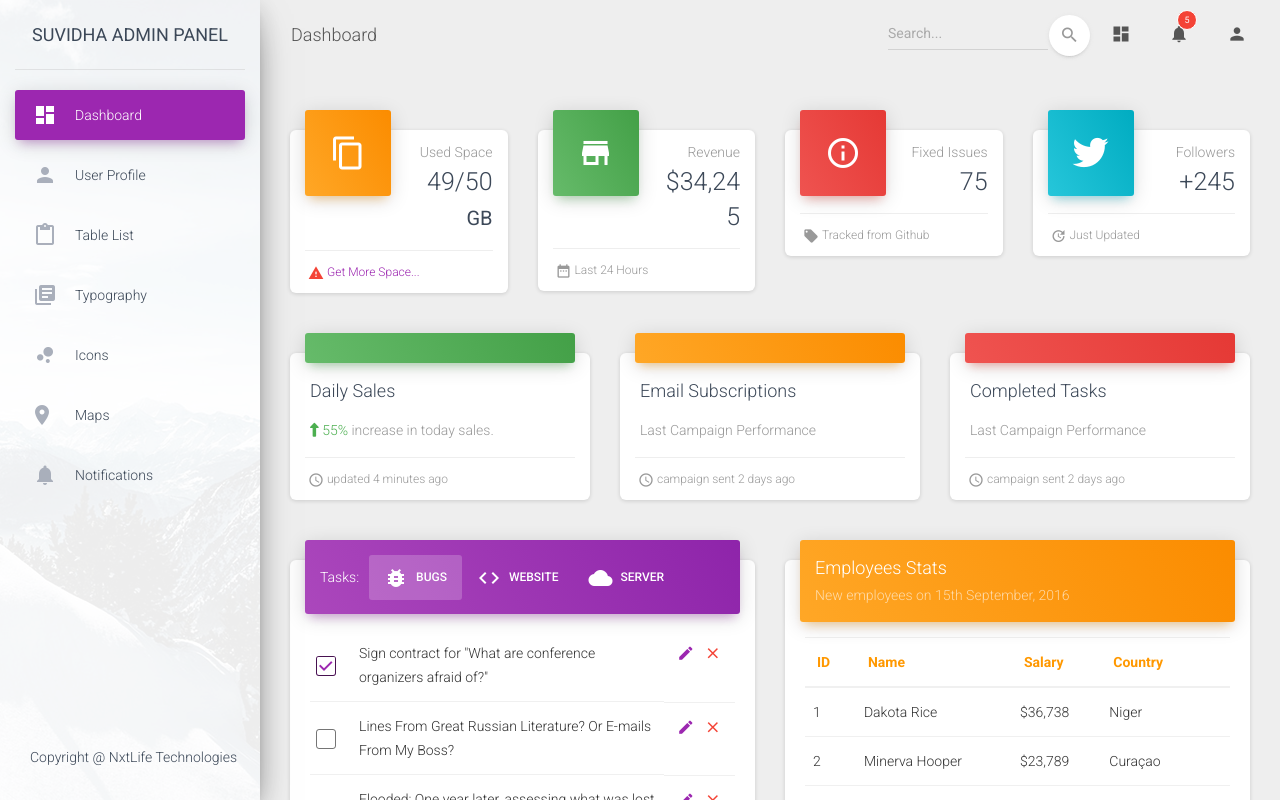
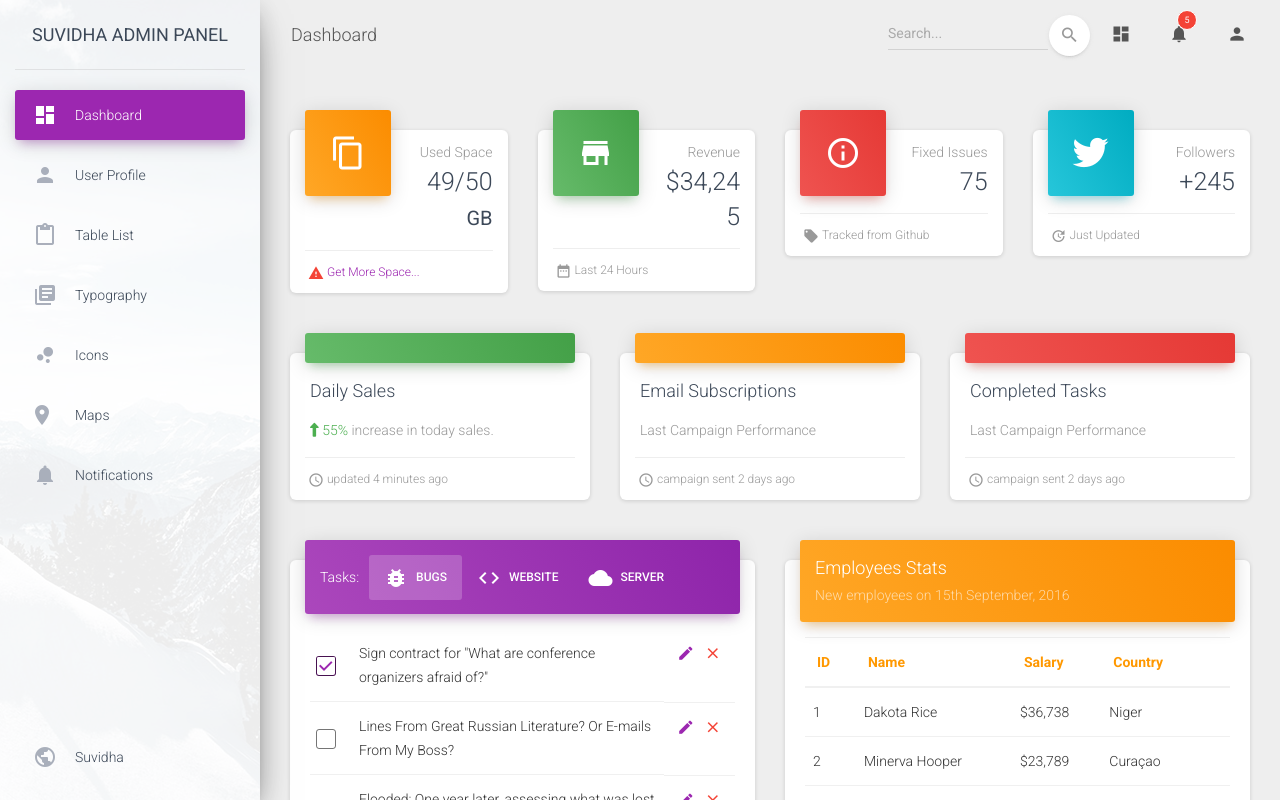
Before and after one commit to akash-gupta-146/suvidha-admin-panel, an Angular app: page / in a window 1280 px wide. Shown: the top 800 px of the page. Built offline with nearby package versions, Linux system fonts and the light colour scheme.

Commit message:
Changed side bir link to suvidha

```diff
--- a/src/app/sidebar/sidebar.component.html
+++ b/src/app/sidebar/sidebar.component.html
@@ -55,7 +55,8 @@ Tip 2: you can also add an image using data-image tag
           </li>
           <li class="nav-item active-pro">
               <a class="nav-link" href="#">
-                  <p>copyright @ NxtLife Technologies</p>
+                  <i class="material-icons">public</i>
+                  <p>Suvidha</p>
               </a>
           </li>
       </ul>
```
